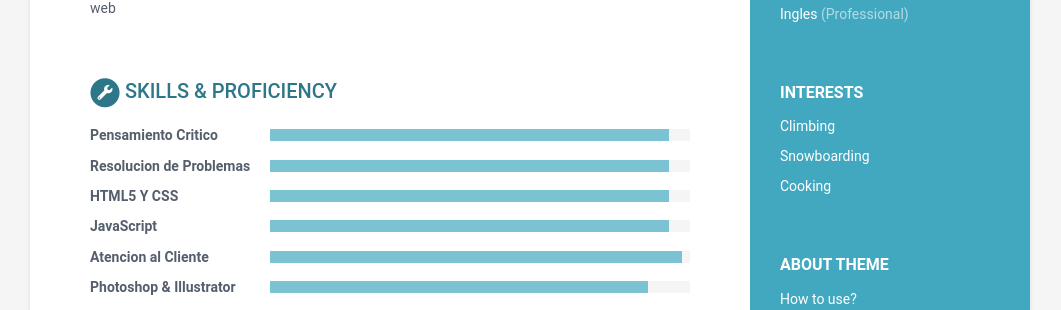
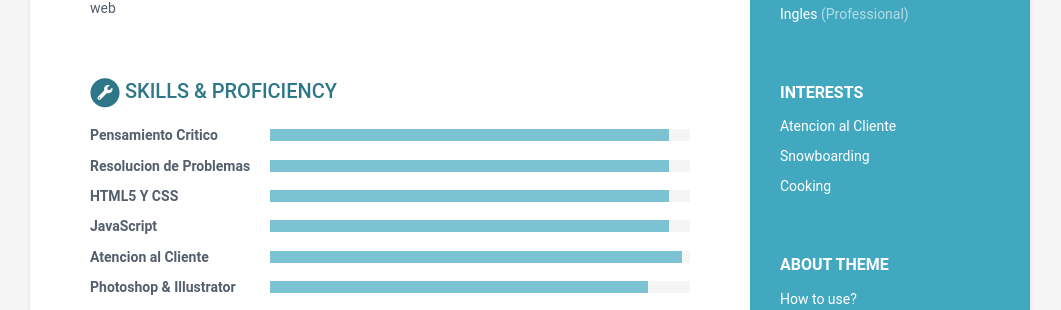
Before and after one commit to KevinC99/good-birch-4e19a, a Jekyll site: the page built from index.html, in a window 1280 px wide. Shown: the part 774-1084 px from the top of the page, without its empty margins (110-1171 px from the left). Built offline with Jekyll 4.4.1, drawn with Linux system fonts in a browser that asks for light colours.

Commit message:
data.yml: updated item in interests

```diff
--- a/_data/data.yml
+++ b/_data/data.yml
@@ -18,7 +18,7 @@ sidebar:
     - idiom: Ingles
       level: Professional
   interests:
-    - item: Climbing
+    - item: Atencion al Cliente
       link: null
     - item: Snowboarding
       link: null
```
